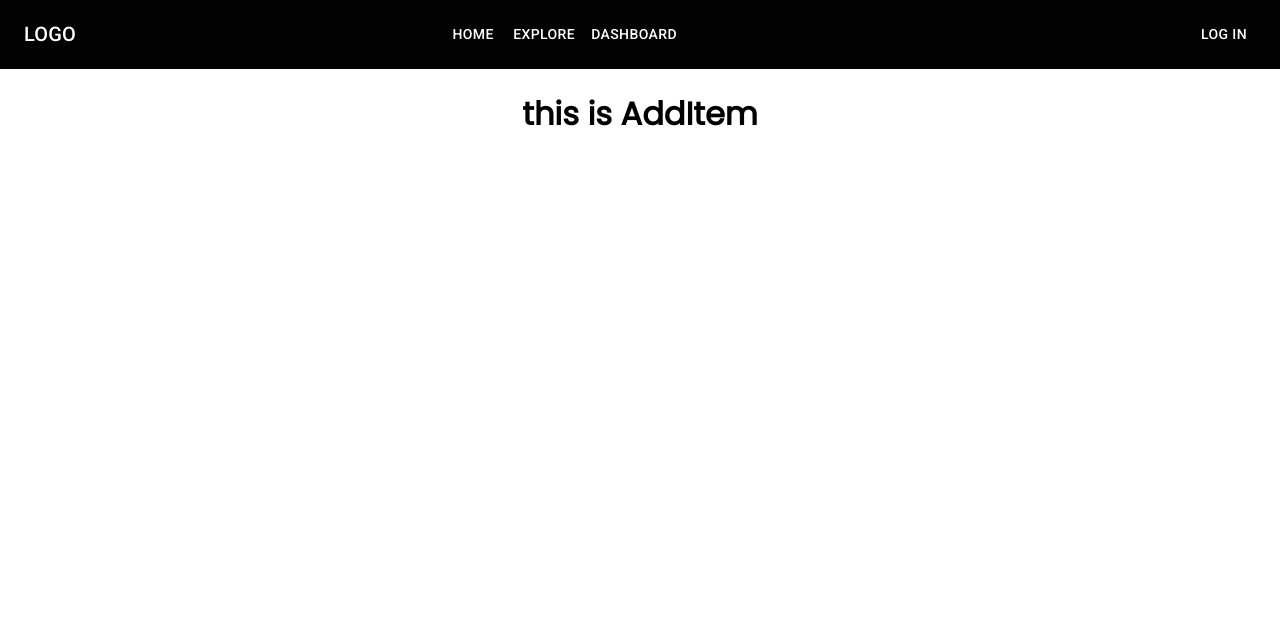
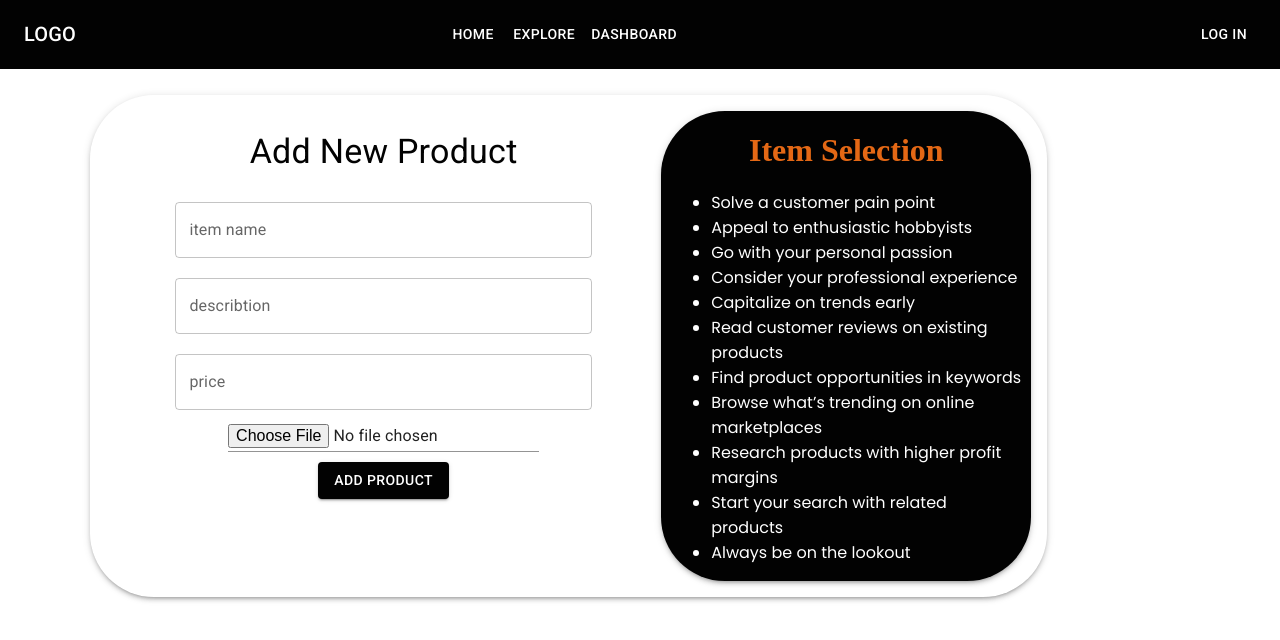
Before and after one commit to kaziragib18/Ecommerce-website-team88-client, a React (Create React App) app: page /addItem in a window 1280 px wide. Shown: the top 640 px of the page. Built offline with nearby package versions, Linux system fonts and the light colour scheme; the HTML template or start-up script is replaced by a standard one.

Commit message:
add item form added

```diff
--- a/src/Pages/Dashboard/Dashboard/AddItem.js
+++ b/src/Pages/Dashboard/Dashboard/AddItem.js
@@ -1,9 +1,89 @@
-import React from 'react'
+import { Box, Button, Container, Grid, Input, Paper, TextField, Typography } from '@mui/material';
+import { width } from '@mui/system';
+import React, { useState } from 'react';
+export default function AddItem() {
+    const [product, setProduct] = useState({})
+    console.log('product/.....', product)
+    const addProductBgUrl = 'https://i.ibb.co/t3cGNQK/plain-dark-blue-fabric-textured-background-53876-129743.jpg'
+    const addProductBg = {
+      background: `url(${addProductBgUrl})`
+    }
+    const handleOnBlur = e => {
+      const field = e.target.name
+      const value = e.target.value
+      const newProductData = { ...product }
+      newProductData[field] = value
+      setProduct(newProductData)
+      console.log(newProductData)
 
-export default function AddItem() {
+    }
     return (
-        <div>
-            <h1>this is AddItem</h1>
-        </div>
+        <div >
+        <Container >
+        <Grid sx={{ margin: '10px' }} container spacing={2}>
+          <Grid item xs={12} md={10}>
+          <Box sx={{display:'flex', justifyContent:'space-around'}} p={2} borderRadius={16} boxShadow={3}>
+            <Box width="75%">
+            <form  >
+                <Typography className="style" sx={{ padding: '10px', margin: "10px", color: '#020202' }} variant="h4" gutterBottom component="div">
+                  Add New Product
+                </Typography>
+                <TextField
+                  style={{ width: '75%', margin: '10px' }}
+                  label="item name"
+                  variant="outlined"
+                  name="name"
+                  type="text"
+                  onBlur={handleOnBlur}
+                />
+                <TextField
+                  style={{ width: '75%', margin: '10px' }}
+                  label="describtion"
+                  variant="outlined"
+                  name="description"
+                  type="text"
+                  onBlur={handleOnBlur}
+                />
+                <TextField
+                  style={{ width: '75%', margin: '10px' }}
+                  label="price"
+                  variant="outlined"
+                  name="price"
+                  type="number"
+                  onBlur={handleOnBlur}
+                />
+                <Input
+        accept="image/*"
+        type="file"
+        onChange={e=>console.log(e.target.files[0])}
+      />
+      <br />
+                <Button style={{ margin: '10px', backgroundColor: '#020202' }} type="submit" variant="contained">Add Product</Button>
+              </form>
+            </Box>
+            <Box bgcolor='#020202' width="50%" borderRadius={16} boxShadow={3}>
+                <h1 style={{color:'#e46815', fontFamily:'cursive'}}>Item Selection</h1>
+                <ul style={{textAlign:'start',color: '#fff',paddingtop: '20px',paddingbottom:'20px',marginLeft:'10px',marginRight:'10px'}}>
+                    <li>Solve a customer pain point</li>
+                    <li>Appeal to enthusiastic hobbyists</li>
+                    <li>Go with your personal passion</li>
+                    <li>Consider your professional experience</li>
+                    <li>Capitalize on trends early</li>
+                    <li>Read customer reviews on existing products</li>
+                    <li>Find product opportunities in keywords</li>
+                    <li>Browse what’s trending on online marketplaces</li>
+                    <li>Research products with higher profit margins</li>
+                    <li>Start your search with related products</li>
+                    <li>Always be on the lookout</li>
+
+                </ul>
+            </Box>
+            </Box>
+
+          </Grid>
+
+        </Grid>
+      </Container>
+      </div>
     )
 }
```
